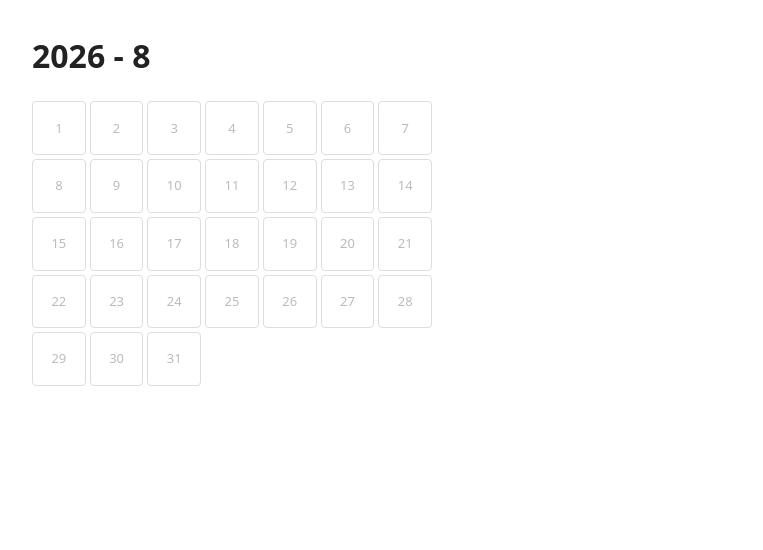
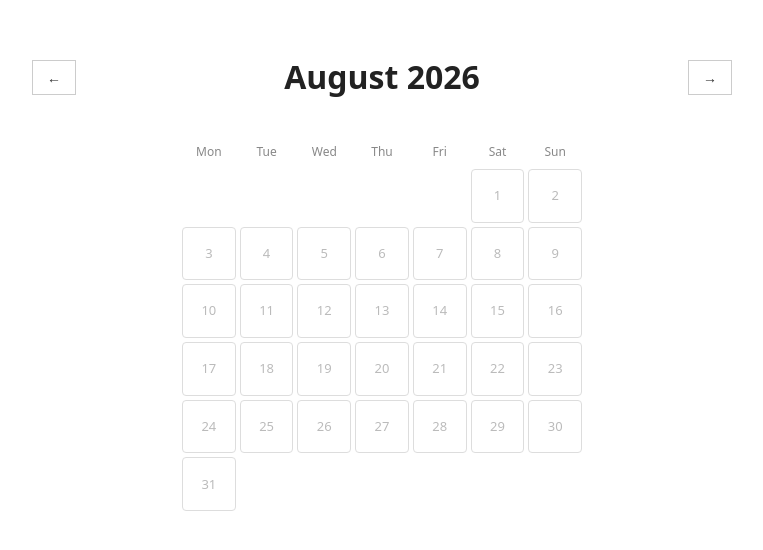
Before and after one commit to IAmBeli/habit-tracker, a Django app: page /calendar/ in a window 1280 px wide. Shown: the part 53-603 px from the top of the page, without its empty margins (258-1021 px from the left). Run offline with Django 5.2, Linux system fonts and the light colour scheme; the visitor is signed in with stand-in values (Sample User, id 1); data that the repository does not hold is empty.

Commit message:
Fixed calendar

```diff
--- /dev/null
+++ b/habits/selectors.py
@@ -0,0 +1,12 @@
+from .models import Completion, Habit, Pause
+from .services import paused_days
+
+def completion_by_habit(user):
+    result = {}
+    rows = Completion.objects.filter(habit__user=user).values_list("habit_id", "date")
+    for habit_id, day in rows:
+        result.setdefault(habit_id, set()).add(day)
+    return result
+
+def paused_dates_for(user):
+    return paused_days(Pause.objects.filter(user=user))
--- a/habits/services.py
+++ b/habits/services.py
@@ -39,7 +39,8 @@ def month_dates(year, month):
     return [date(year, month, day) for day in range(1, days_in_month + 1)]
 
 def month_summary(year, month, habits, done_by_habit, paused_dates):
-    result = []
+    first_weekday = monthrange(year, month)[0]
+    result = [{"date": None, "state": "blank"} for _ in range(first_weekday)]
 
     for day in month_dates(year, month):
         due = [
--- a/habits/static/habits/style.css
+++ b/habits/static/habits/style.css
@@ -145,6 +145,14 @@ main {
     grid-template-columns: repeat(7, 1fr);
     gap: 4px;
     max-width: 400px;
+    margin: 0 auto;
+}
+
+.weekday {
+    text-align: center;
+    font-size: 12px;
+    color: #888;
+    padding-bottom: 4px;
 }
 
 .day {
@@ -157,8 +165,12 @@ main {
     font-size: 13px;
 }
 
-.day.empty { color: #bbb; }
+.day.empty { color:#bbb; }
 .day.full { background: #7fc7a0; }
 .day.partial { background: #ffd699; }
 .day.none { background: #f5b5b5; }
 .day.paused { background: #d8d8f0; }
+
+.day.blank {
+    border: none;
+}
--- a/habits/templates/habits/calendar.html
+++ b/habits/templates/habits/calendar.html
@@ -3,12 +3,24 @@
 {% block title %}Calendar{% endblock %}
 
 {% block content %}
-<h1>{{ year }} - {{ month }}</h1>
+<div class="page-head">
+    <a href="{% url 'calendar_month' prev_year prev_month %}" class="button">←</a>
+    <h1>{{ current_month|date:"F Y" }}</h1>
+    <a href="{% url 'calendar_month' next_year next_month %}" class="button">→</a>
+</div>
 
 <div class="calendar">
+    <div class="weekday">Mon</div>
+    <div class="weekday">Tue</div>
+    <div class="weekday">Wed</div>
+    <div class="weekday">Thu</div>
+    <div class="weekday">Fri</div>
+    <div class="weekday">Sat</div>
+    <div class="weekday">Sun</div>
+
 {% for day in days %}
     <div class="day {{ day.state }}">
-        {{ day.date|date:"j" }}
+        {% if day.date %}{{ day.date|date:"j" }}{% endif %}
     </div>
 {% endfor %}
 </div>
--- a/habits/views.py
+++ b/habits/views.py
@@ -4,19 +4,16 @@ from django.utils import timezone
 from .models import Completion, Habit, Pause
 from .services import is_due, current_streak, paused_days, month_summary
 from .forms import HabitForm, PauseForm
+from .selectors import completion_by_habit, paused_dates_for
+from datetime import date
 
 @login_required
 def today(request):
     current_date = timezone.localdate()
 
     habits = Habit.objects.filter(user=request.user, is_active=True)
-
-    completions = Completion.objects.filter(habit__user=request.user)
-    done_by_habit={}
-    for habit_id, date in completions.values_list("habit_id", "date"):
-        done_by_habit.setdefault(habit_id, set()).add(date)
-
-    pauses = paused_days(Pause.objects.filter(user=request.user))
+    done_by_habit = completion_by_habit(request.user)
+    pauses = paused_dates_for(request.user)
 
     items=[]
     for habit in habits:
@@ -128,18 +125,19 @@ def calendar_view(request, year=None, month=None):
     month = month or today_date.month
 
     habits = Habit.objects.filter(user=request.user)
+    done_by_habit = completion_by_habit(request.user)
+    pauses = paused_dates_for(request.user)
 
-    completions = Completion.objects.filter(habit__user=request.user)
-    done_by_habits = {}
-    for habit_id, day in completions.values_list("habit_id", "date"):
-        done_by_habits.setdefault(habit_id, set()).add(day)
+    days = month_summary(year, month, habits, done_by_habit, pauses)
 
-    pauses = paused_days(Pause.objects.filter(user=request.user))
-
-    days = month_summary(year, month, habits, done_by_habits, pauses)
+    prev_year, prev_month = (year - 1, 12) if month == 1 else (year, month - 1)
+    next_year, next_month = (year + 1, 1) if month == 12 else (year, month + 1)
 
     return render(request, "habits/calendar.html", {
         "days": days,
-        "year": year,
-        "month": month,
+        "current_month": date(year, month, 1),
+        "prev_year": prev_year,
+        "prev_month": prev_month,
+        "next_year": next_year,
+        "next_month": next_month,
     })
```
